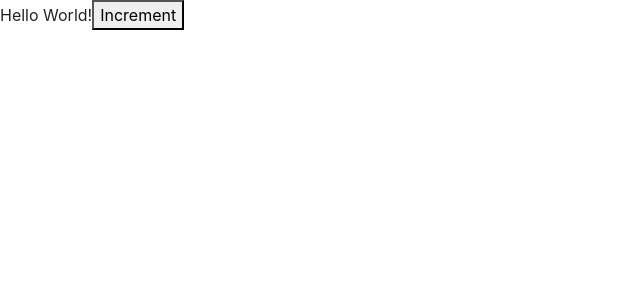
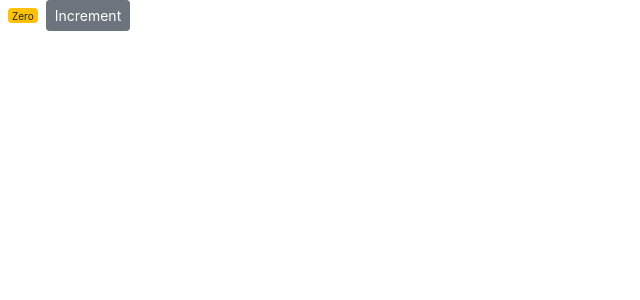
Before and after one commit to ezekielharvey/counterapp, a React (Create React App) app: page / in a window 1280 px wide. Shown: the top 300 px of the page, without its empty margins (0-640 px from the left). Built offline with nearby package versions, Linux system fonts and the light colour scheme.

Commit message:
Added Badge Functionality

```diff
--- a/src/components/counter.jsx
+++ b/src/components/counter.jsx
@@ -3,19 +3,39 @@ import React, { Component } from 'react';
 class Counter extends Component {
     state = {
         count: 0,
+        imageUrl: 'https://picsum.photos/200'
     };
+
+    styles = {
+        fontSize: 10,
+        fontWeight: 'normal',
+    }
+
     render() {
+        let classes = 'badge m-2 badge-';
+        classes += this.state.count === 0 ? 'warning' : 'primary';
+
         return (
             <React.Fragment>
-                <span>
-                    Hello World!
+                <span
+                    style={this.styles}
+                    className={classes}
+                >
+                    {this.formatCount()}
                 </span>
-                <button>
+                <button
+                    className="btn btn-secondary btn-sm"
+                >
                     Increment
                 </button>
             </React.Fragment>
         );
     }
+
+    formatCount() {
+        const { count } = this.state;
+        return count === 0 ? 'Zero' : count;
+    }
 }
 
 export default Counter;
--- a/src/index.js
+++ b/src/index.js
@@ -1,7 +1,7 @@
 import React from 'react';
 import ReactDOM from 'react-dom/client';
 import './index.css';
-import App from './App';
+// import App from './App';
 import reportWebVitals from './reportWebVitals';
 import 'bootstrap/dist/css/bootstrap.css';
 import Counter from './components/counter';
```
